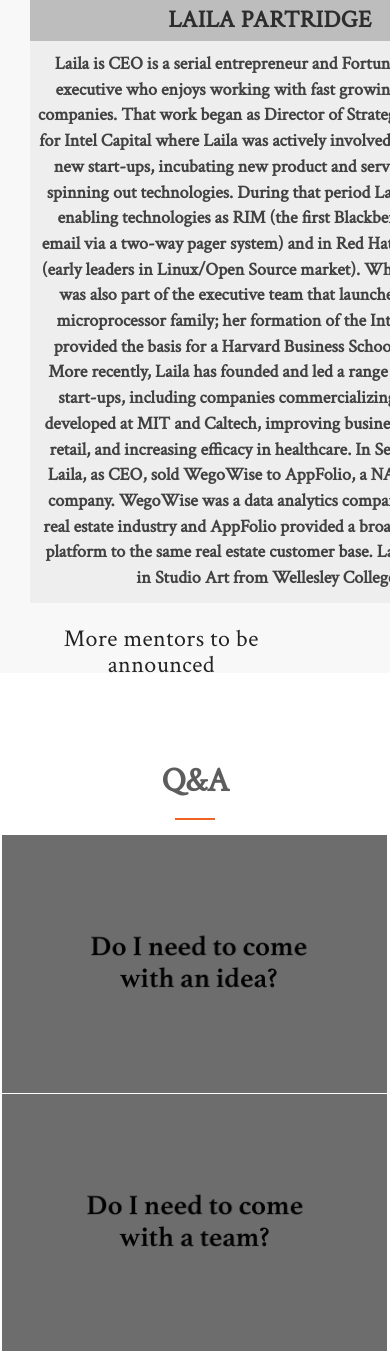
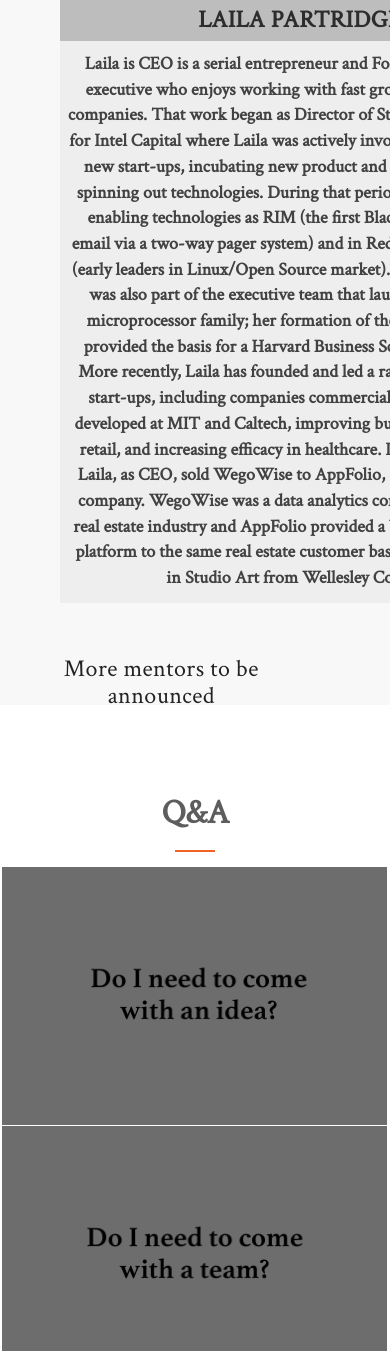
Before and after one commit to yunaganyh/weStartStartupWeekend, a PHP site: page / in a window 390 px wide; the page is wider, and only the part inside the window is pictured. Shown: the part 4144-5495 px from the top of that part. Run offline with PHP 8.4, Linux system fonts and the light colour scheme; some libraries are stand-ins or nearby versions.

Commit message:
heroku looks different

```diff
--- a/css/style.css
+++ b/css/style.css
@@ -671,10 +671,10 @@ section#mentor {
 	padding: 0 12px 12px 8px;
 }
 
-/*.col-md-6 {
+.col-md-6 {
 	padding-left: 45px;
 	padding-bottom: 32px;
-}*/
+}
 
 .announcement-item {
 	width: 100%;
--- a/home.html
+++ b/home.html
@@ -641,7 +641,7 @@
 			================================================== -->
 		<!-- Placed at the end of the document so the pages load faster -->
 		<script src="https://ajax.googleapis.com/ajax/libs/jquery/1.11.3/jquery.min.js"></script>
-		<!-- <script src="http://cdnjs.cloudflare.com/ajax/libs/jquery-easing/1.3/jquery.easing.min.js"></script> -->
+		<script src="http://cdnjs.cloudflare.com/ajax/libs/jquery-easing/1.3/jquery.easing.min.js"></script>
 		<script src="js/bootstrap.min.js"></script>
 		<script src="js/owl.carousel.min.js"></script>
 		<script src="js/cbpAnimatedHeader.js"></script>
```
